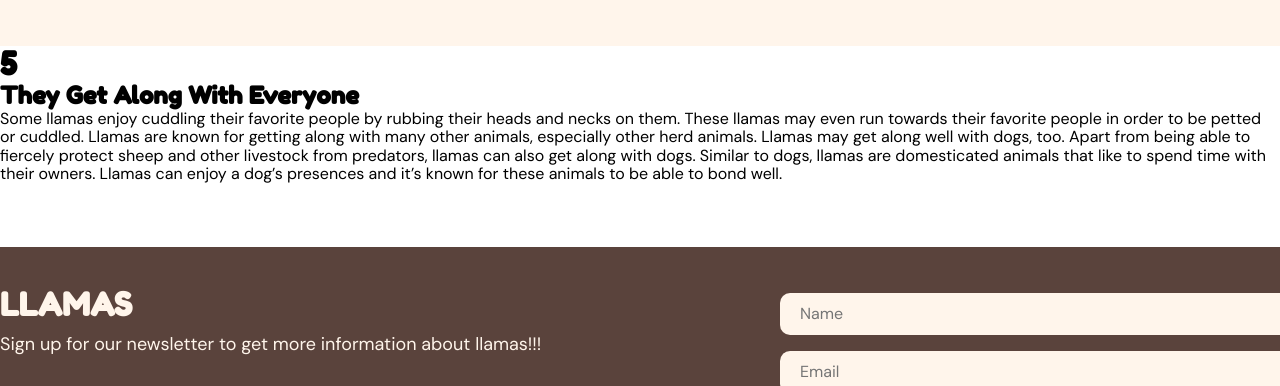
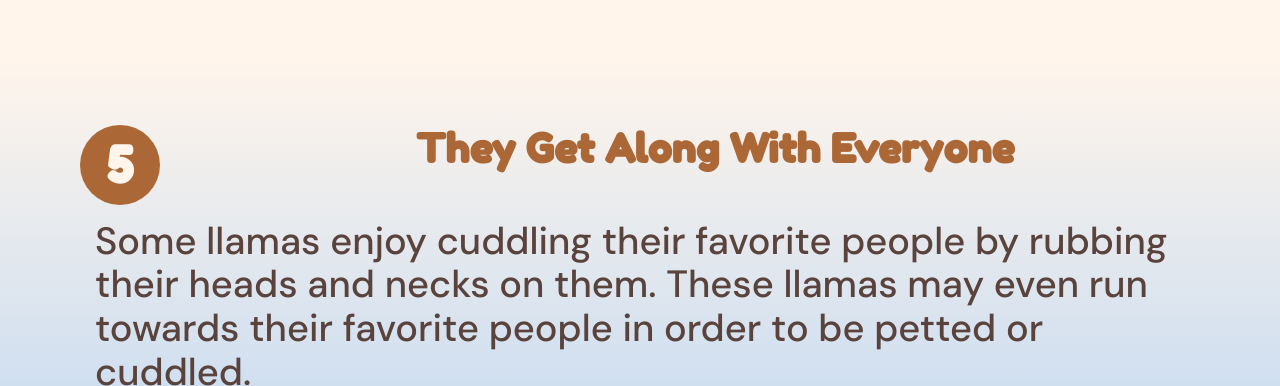
Before and after one commit to Jadedinhh/Llamas_project, a website: page deploy/index.html in a window 1280 px wide. Shown: the part 3966-4352 px from the top of the page. Drawn offline with Linux system fonts and the light colour scheme.

Commit message:
almost complete

```diff
--- a/deploy/index.html
+++ b/deploy/index.html
@@ -207,22 +207,30 @@
 
     <section id="along">
 
-        <section>
-            <h1>5</h1>
+        <section id="along-content">
+
+            <div>
+
+                <h1 class="circle">5</h1>
             <h2>They Get Along With Everyone</h2>
 
-            <div>
+            <aside id="along-image">
+
+            </aside>
+
+
                 <p1>Some llamas enjoy cuddling their favorite people by rubbing their heads and necks on them. These llamas
                     may
                     even run towards their favorite people in order to be petted or cuddled.</p1>
 
                 <p2>Llamas are known for getting along with many other animals, especially other herd animals. Llamas may
-                    get along well with dogs, too.</p2>
-                <p3>Apart from being able to fiercely protect sheep and other livestock from predators, llamas can also get
+                    get along well with dogs, too.Apart from being able to fiercely protect sheep and other livestock from predators, llamas can also get
                     along with dogs. Similar to dogs, llamas are domesticated animals that like to spend time with their
                     owners. Llamas can enjoy a dog’s presences and it’s known for these animals to be able to bond well.
-                </p3>
+                </p2>
+
             </div>
+
 
         </section>
 
--- a/dev/scss/layout/_footer.scss
+++ b/dev/scss/layout/_footer.scss
@@ -3,7 +3,7 @@
 ============= */
 footer {
     background-color: $brown;
-    margin-top: 64px;
+
     padding: 40px 0;
     display: grid;
     grid-template-areas: ". footer .";
--- a/dev/scss/sections/_along.scss
+++ b/dev/scss/sections/_along.scss
@@ -0,0 +1,88 @@
+#along {
+    padding: 64px 0;
+    background-image: linear-gradient($tan, $blue) ;
+
+    @include lg {
+        display: grid;
+        grid-template-columns: auto 1000px auto;
+        grid-template-areas: ". along .";
+    }
+
+    @include xl {
+        grid-template-columns: auto 1200px auto;
+    }
+
+    #along-content {
+        grid-area: along;
+        display: grid;
+        grid-template-areas: " . along-content . ";
+        grid-template-columns: 40px auto 40px;
+
+        >div {
+            grid-area: along-content;
+
+            display: grid;
+            grid-template-columns: 30% auto;
+            grid-template-areas: "h1 h2"
+                "image image"
+                "p1 p1"
+                "p2 p2"
+            ;
+
+            h1 {
+                grid-area: h1;
+            }
+
+            .circle {
+                border-radius: 50%;
+                background-color: $caramel;
+                width: 80px;
+                height: 80px;
+                color: $tan;
+                font-size: rem-calc(50);
+                display: flex;
+                align-items: center;
+                justify-content: center;
+
+            }
+
+
+            h2 {
+                grid-area: h2;
+                color: $caramel;
+                font-size: rem-calc(35);
+
+                @include md {
+                    font-size: rem-calc(40);
+                }
+            }
+
+            #along-image {
+                grid-area: image;
+            }
+
+            p1 {
+                grid-area: p1;
+                font-weight: 500;
+                color: $brown;
+                font-size: rem-calc(24);
+                margin: 15px;
+
+                @include md {
+                    font-size: rem-calc(38);
+                }
+            }
+
+            p2 {
+                grid-area: p2;
+                color: $brown;
+                font-size: rem-calc(18);
+                margin: 15px;
+
+                @include md {
+                    font-size: rem-calc(24);
+                }
+            }
+        }
+    }
+}
--- a/dev/scss/sections/_wheat.scss
+++ b/dev/scss/sections/_wheat.scss
@@ -72,7 +72,7 @@
                 grid-area: p;
                 color: $brown;
                 font-size: rem-calc(18);
-                // margin-top: 20px;
+                margin-top: 15px;
 
                 @include md {
                     font-size: rem-calc(24);
```
Also changed, not shown: deploy/css/styles.css, 1 other file.
